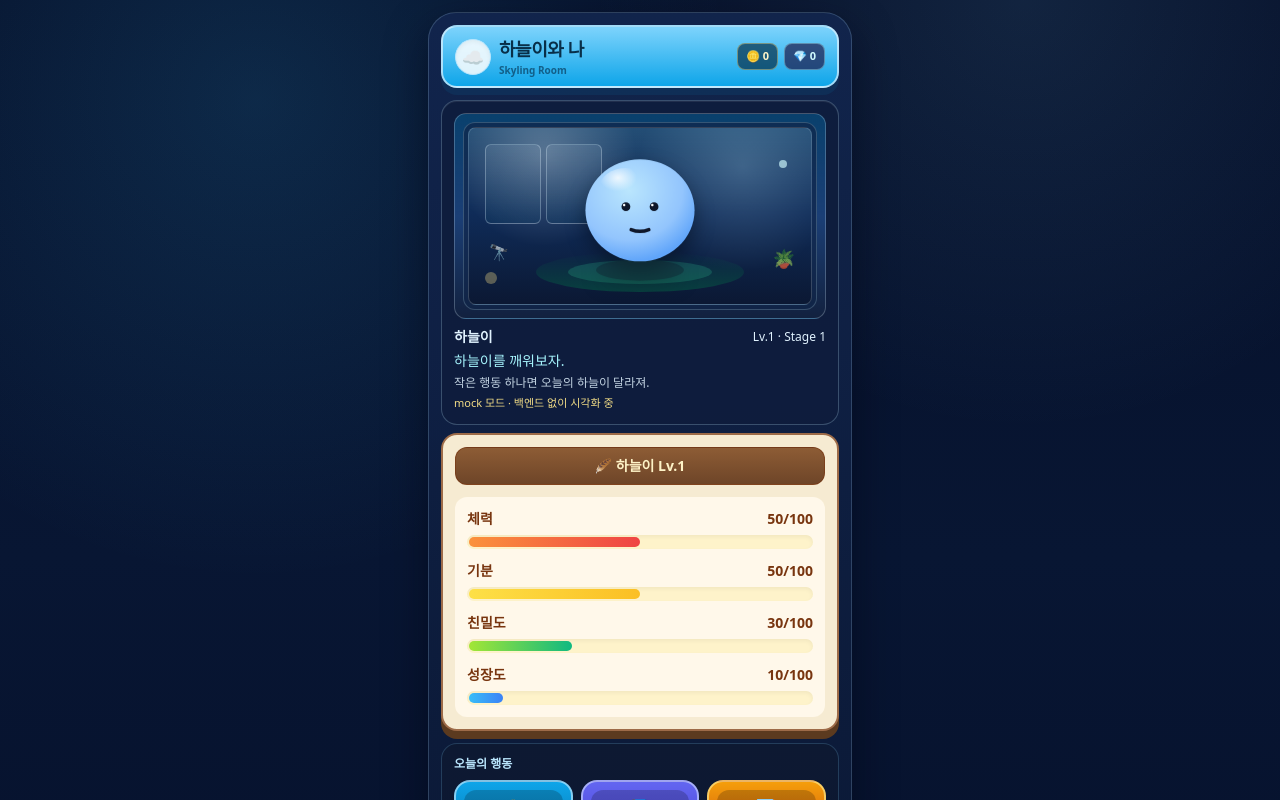
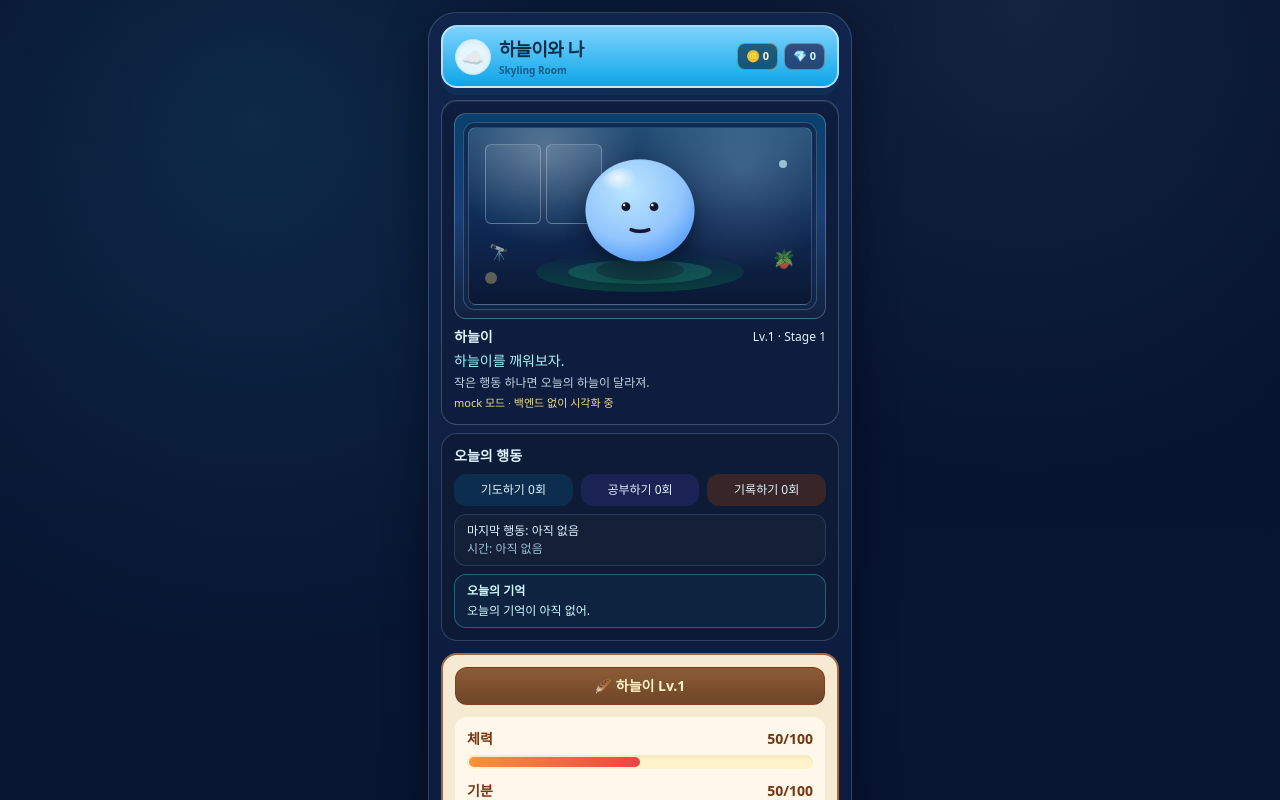
Before and after one commit to kinddragon1224/skyling-mvp, a Next.js app in the folder apps/web/: page / in a window 1280 px wide. Shown: the top 800 px of the page. Built offline with nearby package versions, Linux system fonts and the light colour scheme; no server answers.

Commit message:
feat: add daily activity loop, memory highlight, and level-up feedback

```diff
--- /dev/null
+++ b/apps/web/app/components/DailyLoopPanel.tsx
@@ -0,0 +1,66 @@
+type ActivitySummary = {
+  today: {
+    pray: number;
+    study: number;
+    record: number;
+  };
+  last_action: {
+    action: string;
+    created_at: string;
+  } | null;
+};
+
+function actionLabel(action: string) {
+  if (action === "pray") return "기도하기";
+  if (action === "study") return "공부하기";
+  if (action === "record") return "기록하기";
+  return "-";
+}
+
+function lastTimeText(ts?: string) {
+  if (!ts) return "아직 없음";
+  const d = new Date(ts);
+  if (Number.isNaN(d.getTime())) return "방금 전";
+  const now = new Date();
+  const diff = Math.floor((now.getTime() - d.getTime()) / 1000);
+  if (diff < 60) return "방금 전";
+  if (diff < 3600) return `${Math.floor(diff / 60)}분 전`;
+  return `오늘 ${String(d.getHours()).padStart(2, "0")}:${String(d.getMinutes()).padStart(2, "0")}`;
+}
+
+export default function DailyLoopPanel({
+  activity,
+  todayMemory,
+  levelUp,
+  stageEvent,
+}: {
+  activity: ActivitySummary;
+  todayMemory?: string;
+  levelUp: boolean;
+  stageEvent: boolean;
+}) {
+  return (
+    <section className="mb-3 rounded-2xl border border-sky-200/20 bg-slate-900/45 p-3">
+      <h2 className="mb-2 text-sm font-bold text-sky-100">오늘의 행동</h2>
+
+      <div className="mb-2 grid grid-cols-3 gap-2 text-xs">
+        <div className="rounded-xl bg-sky-900/40 px-2 py-2 text-center text-sky-100">기도하기 {activity.today.pray}회</div>
+        <div className="rounded-xl bg-indigo-900/40 px-2 py-2 text-center text-sky-100">공부하기 {activity.today.study}회</div>
+        <div className="rounded-xl bg-amber-900/40 px-2 py-2 text-center text-sky-100">기록하기 {activity.today.record}회</div>
+      </div>
+
+      <div className="rounded-xl border border-slate-500/30 bg-slate-800/40 px-3 py-2 text-xs text-sky-100">
+        <p>마지막 행동: {activity.last_action ? actionLabel(activity.last_action.action) : "아직 없음"}</p>
+        <p className="mt-0.5 text-sky-200/80">시간: {lastTimeText(activity.last_action?.created_at)}</p>
+      </div>
+
+      <div className="mt-2 rounded-xl border border-cyan-300/30 bg-cyan-900/20 px-3 py-2 text-xs text-cyan-100">
+        <p className="mb-1 font-semibold">오늘의 기억</p>
+        <p>{todayMemory ?? "오늘의 기억이 아직 없어."}</p>
+      </div>
+
+      {levelUp ? <p className="mt-2 inline-block rounded-full bg-amber-400/25 px-3 py-1 text-xs font-bold text-amber-100">✨ 레벨업!</p> : null}
+      {stageEvent ? <p className="mt-2 text-xs text-emerald-200">하늘이가 조금 더 자랐어 🌱</p> : null}
+    </section>
+  );
+}
--- a/apps/web/app/page.tsx
+++ b/apps/web/app/page.tsx
@@ -2,6 +2,7 @@
 
 import { useEffect, useState } from "react";
 import ActionButtons from "./components/ActionButtons";
+import DailyLoopPanel from "./components/DailyLoopPanel";
 import GameHeader from "./components/GameHeader";
 import MemoryCards, { MemoryItem } from "./components/MemoryCards";
 import PetRoom from "./components/PetRoom";
@@ -19,12 +20,32 @@ type Pet = {
   stage: number;
 };
 
+type ActivitySummary = {
+  today: {
+    pray: number;
+    study: number;
+    record: number;
+  };
+  last_action: {
+    action: string;
+    created_at: string;
+  } | null;
+};
+
+type ApiResponse = {
+  pet: Pet;
+  message?: string;
+  memories: MemoryItem[];
+  activity?: ActivitySummary;
+};
+
 type ActionType = "pray" | "study" | "record";
 
 const API_BASE = process.env.NEXT_PUBLIC_API_BASE ?? "http://localhost:8000";
 const GUEST_ID_KEY = "skyling_guest_id";
 const MOCK_PET_KEY = "skyling_mock_pet";
 const MOCK_MEMORIES_KEY = "skyling_mock_memories";
+const MOCK_ACTIVITY_KEY = "skyling_mock_activity";
 
 const DEFAULT_PET: Pet = {
   id: 1,
@@ -35,6 +56,11 @@ const DEFAULT_PET: Pet = {
   growth: 10,
   level: 1,
   stage: 1,
+};
+
+const DEFAULT_ACTIVITY: ActivitySummary = {
+  today: { pray: 0, study: 0, record: 0 },
+  last_action: null,
 };
 
 const clamp = (v: number) => Math.max(0, Math.min(100, v));
@@ -116,9 +142,31 @@ export default function HomePage() {
   const [pet, setPet] = useState<Pet | null>(null);
   const [message, setMessage] = useState("하늘이를 깨워보자.");
   const [memories, setMemories] = useState<MemoryItem[]>([]);
+  const [activity, setActivity] = useState<ActivitySummary>(DEFAULT_ACTIVITY);
   const [loading, setLoading] = useState(false);
   const [mockMode, setMockMode] = useState(false);
   const [showStageCongrats, setShowStageCongrats] = useState(false);
+  const [showLevelUp, setShowLevelUp] = useState(false);
+  const [showStageEvent, setShowStageEvent] = useState(false);
+
+  const applyResponse = (data: ApiResponse) => {
+    const prevLevel = pet?.level ?? data.pet.level;
+    const prevStage = pet?.stage ?? data.pet.stage;
+
+    setPet(data.pet);
+    setMemories(data.memories ?? []);
+    setActivity(data.activity ?? DEFAULT_ACTIVITY);
+
+    if (data.pet.level > prevLevel) {
+      setShowLevelUp(true);
+      setTimeout(() => setShowLevelUp(false), 2400);
+    }
+
+    if (data.pet.stage > prevStage) {
+      setShowStageEvent(true);
+      setTimeout(() => setShowStageEvent(false), 2600);
+    }
+  };
 
   useEffect(() => {
     if (!pet || pet.stage < 2) return;
@@ -140,23 +188,23 @@ export default function HomePage() {
           headers: { "Content-Type": "application/json" },
           body: JSON.stringify({ guest_id: guestId }),
         });
-        const data = await created.json();
-        setPet(data.pet);
-        setMessage(data.message);
-        setMemories(data.memories ?? []);
+        const data = (await created.json()) as ApiResponse;
+        if (data.message) setMessage(data.message);
+        applyResponse(data);
         return;
       }
       if (!res.ok) throw new Error("api error");
-      const data = await res.json();
-      setPet(data.pet);
-      setMemories(data.memories ?? []);
+      const data = (await res.json()) as ApiResponse;
+      applyResponse(data);
       setMockMode(false);
     } catch {
       setMockMode(true);
       const localPet = JSON.parse(localStorage.getItem(MOCK_PET_KEY) || "null") as Pet | null;
       const localMemories = JSON.parse(localStorage.getItem(MOCK_MEMORIES_KEY) || "[]") as MemoryItem[];
+      const localActivity = JSON.parse(localStorage.getItem(MOCK_ACTIVITY_KEY) || "null") as ActivitySummary | null;
       setPet(localPet ?? DEFAULT_PET);
       setMemories(localMemories);
+      setActivity(localActivity ?? DEFAULT_ACTIVITY);
       setMessage("하늘이를 깨워보자.");
     }
   };
@@ -177,20 +225,39 @@ export default function HomePage() {
           body: JSON.stringify({ action, guest_id: guestId }),
         });
         if (!res.ok) throw new Error("action failed");
-        const data = await res.json();
-        setPet(data.pet);
-        setMessage(data.message);
-        setMemories(data.memories ?? []);
+        const data = (await res.json()) as ApiResponse;
+        if (data.message) setMessage(data.message);
+        applyResponse(data);
         return;
       }
 
       const { next, message } = applyLocalAction(pet, action);
       const nextMemories = [{ text: message, action, created_at: new Date().toISOString() }, ...memories].slice(0, 3);
+      const nextActivity: ActivitySummary = {
+        today: {
+          ...activity.today,
+          [action]: activity.today[action] + 1,
+        },
+        last_action: { action, created_at: new Date().toISOString() },
+      };
+
+      if (next.level > pet.level) {
+        setShowLevelUp(true);
+        setTimeout(() => setShowLevelUp(false), 2400);
+      }
+      if (next.stage > pet.stage) {
+        setShowStageEvent(true);
+        setTimeout(() => setShowStageEvent(false), 2600);
+      }
+
       setPet(next);
       setMessage(message);
       setMemories(nextMemories);
+      setActivity(nextActivity);
+
       localStorage.setItem(MOCK_PET_KEY, JSON.stringify(next));
       localStorage.setItem(MOCK_MEMORIES_KEY, JSON.stringify(nextMemories));
+      localStorage.setItem(MOCK_ACTIVITY_KEY, JSON.stringify(nextActivity));
     } finally {
       setLoading(false);
     }
@@ -214,6 +281,13 @@ export default function HomePage() {
           showStageCongrats={showStageCongrats}
         />
 
+        <DailyLoopPanel
+          activity={activity}
+          todayMemory={memories[0]?.text}
+          levelUp={showLevelUp}
+          stageEvent={showStageEvent || (pet?.stage ?? 1) >= 2}
+        />
+
         <PetStatusPanel pet={pet} />
         <ActionButtons loading={loading} onAction={runAction} />
         <MemoryCards memories={memories} />
```
Also changed, not shown: 2 other files (tests, documents, lock files or other folders).
